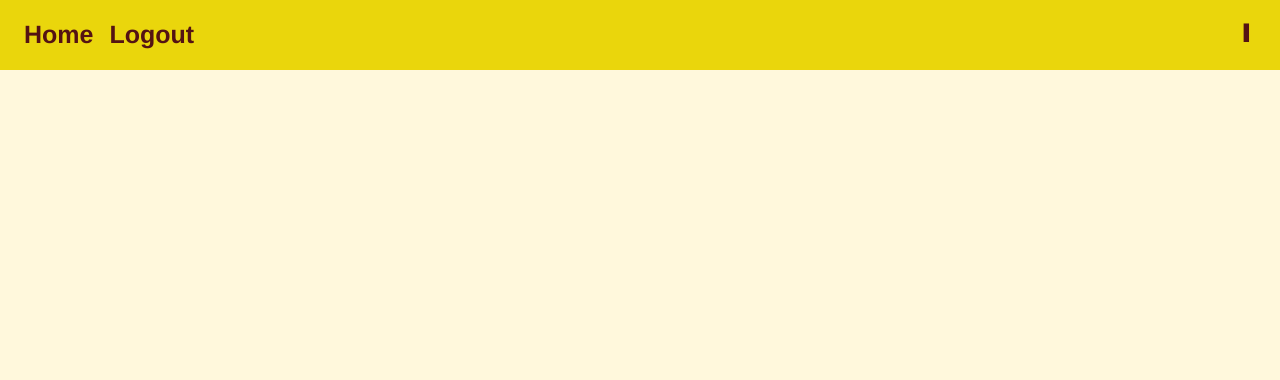
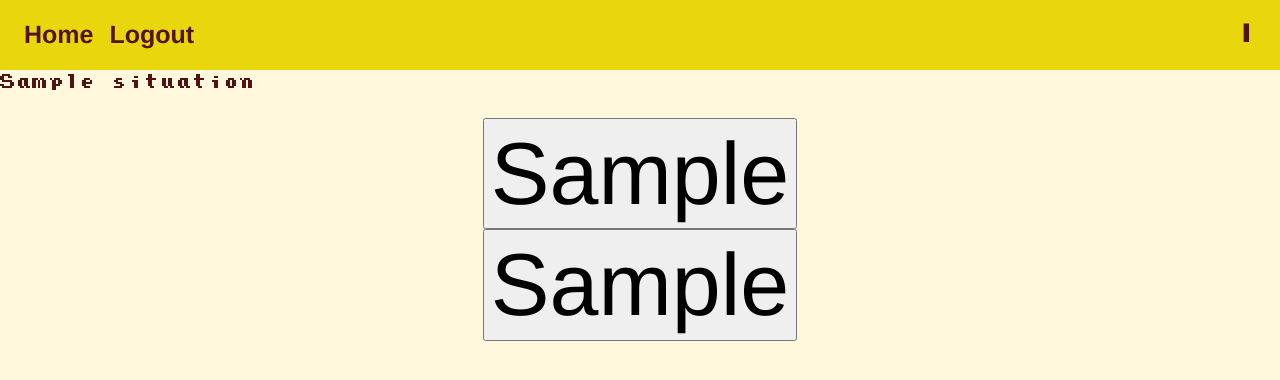
Before and after one commit to CS253-F20/project-cyoagen, a Flask app: template templates/game_page.html in a window 1280 px wide. Shown: the top 380 px of the page. Run offline with Flask 2, Linux system fonts and the light colour scheme; the template is opened without the code that fills it: most values are stand-ins (such as "Sample title", 1, 10 or a date in 2020).

Commit message:
The game actually works

```diff
--- a/app.py
+++ b/app.py
@@ -233,10 +233,10 @@ def clearlink_handler():
     # Function that clears linked situations for a choice
 
 
-@app.route('/play_game', methods=['POST'])
+@app.route('/play_game', methods=['GET'])
 def play_game():
     db = get_db()
-    game_id = request.form['game_id']
+    game_id = request.args['game_id']
     cur = db.execute(' SELECT title FROM games WHERE id = ?', [game_id])
     title = cur.fetchall()
     sur = db.execute(' SELECT description FROM games WHERE id = ?', [game_id])
@@ -244,9 +244,15 @@ def play_game():
     return render_template('play_game.html', title=title, description=description, id=game_id)
 
 
-@app.route('/game_page', methods=['POST'])
+@app.route('/play', methods=['POST'])
 def game_page():
-    return render_template('game_page.html')
+    db = get_db()
+    game_id = request.form['game_id']
+    key = request.form['key']
+    cur = db.execute('SELECT title, situation, option1, option2, linked_situation1, linked_situation2 FROM choices'
+                     ' WHERE game_id = ? AND title = ?', [game_id, key])
+    choice = cur.fetchone()
+    return render_template('game_page.html', choice=choice, game_id=game_id)
 
 
 if __name__ == '__main__':
--- a/templates/browse_game.html
+++ b/templates/browse_game.html
@@ -12,7 +12,7 @@
 
         {% for game in games %}
             <div class="form-group">
-                <form class="col-lg-6 offset-lg-3 top-marg" action="{{ url_for('play_game') }}" method="post" class="play">
+                <form class="col-lg-6 offset-lg-3 top-marg" action="{{ url_for('play_game') }}" method="get" class="play">
                     <label class="big-head">{{ game.title }} </label>
                     <input class="form-control" type="hidden" name="game_id" value="{{ game.id }}">
                     <button class="btn btn-color" type="submit">Play</button>
--- a/templates/game_page.html
+++ b/templates/game_page.html
@@ -1,4 +1,18 @@
 {% extends "layout.html" %}
 {% block body %}
-
+<div class="form-group display-5 big-head">
+            <label for="title"> {{ choice.situation }} </label>
+        </div>
+        <div class="container-fluid text-center display-2 standard_color">
+        <form action="{{ url_for('game_page') }}" method="post">
+            <input type="hidden" value="{{ choice.linked_situation1 }}" name="key"  />
+            <input type="hidden" value="{{ game_id }}" name="game_id"  />
+            <input type="submit" value={{ choice.option1 }}>
+        </form>
+        <form action="{{ url_for('game_page') }}" method="post">
+            <input type="hidden" value="{{ choice.linked_situation2 }}" name="key"  />
+            <input type="hidden" value="{{ game_id }}" name="game_id"  />
+            <input type="submit" value={{ choice.option2 }}>
+        </form>
+        </div>
 {% endblock %}
--- a/templates/play_game.html
+++ b/templates/play_game.html
@@ -9,7 +9,8 @@
         </div>
     </form>
     <form action="{{ url_for('game_page') }}" method="post">
-    <input type="hidden" name="game_page" value="{{ id }}">
+    <input type="hidden" name="key" value="Start">
+    <input type="hidden" name="game_id" value="{{ id }}">
     <button type="submit" class="btn btn-color">Next</button>
     </form>
 {% endblock %}
--- a/templates/search_game.html
+++ b/templates/search_game.html
@@ -11,7 +11,7 @@
         {% for game in games %}
             <ul>
                 <li id="list_games">{{ game.title }}
-                <form action="{{ url_for('play_game') }}" method="post" class="play">
+                <form action="{{ url_for('play_game') }}" method="get" class="play">
                     <input type="hidden" name="game_id" value="{{ game.id }}">
                     <button type="submit" class="btn btn-color">Play</button>
                 </form>
```
